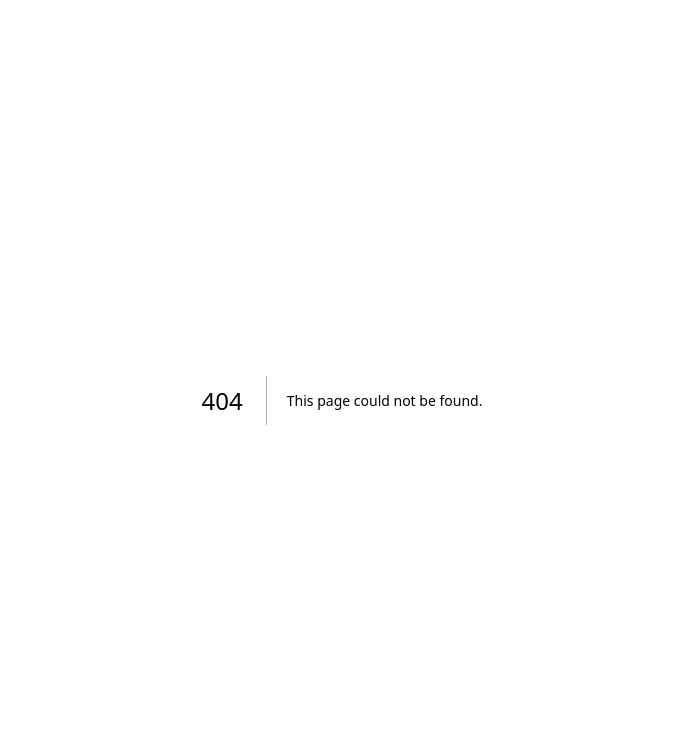
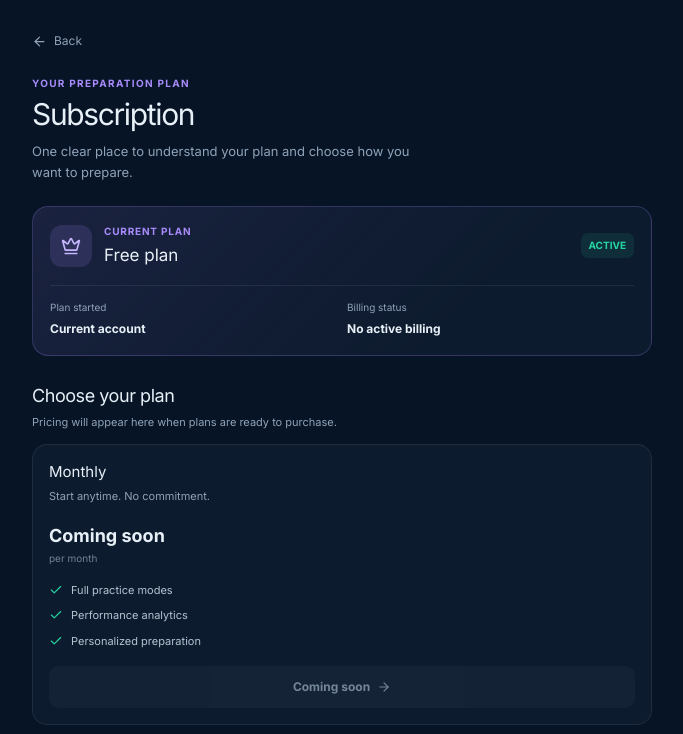
Before and after one commit to examforge99/examlogic, a Next.js app: page /subscription in a window 1280 px wide. Before the commit this address had no page. Shown: the top 734 px of the page, without its empty margins (298-981 px from the left). Built offline with nearby package versions, Linux system fonts and the light colour scheme.

Commit message:
Add documented Subscription page UI

```diff
--- /dev/null
+++ b/src/app/subscription/page.tsx
@@ -0,0 +1,54 @@
+'use client'
+
+// src/app/subscription/page.tsx
+import { useRouter } from 'next/navigation'
+import { ArrowLeft, ArrowRight, Check, Crown, ShieldCheck, Sparkles } from 'lucide-react'
+
+const plans = [
+  { name: 'Monthly', price: 'Coming soon', period: 'per month', hook: 'Start anytime. No commitment.', features: ['Full practice modes', 'Performance analytics', 'Personalized preparation'], featured: false },
+  { name: 'Quarterly', price: 'Coming soon', period: 'per 3 months', hook: 'Serious preparation. Better value.', features: ['Everything in Monthly', 'Longer preparation runway', 'Progress tracking'], featured: true },
+  { name: 'Yearly', price: 'Coming soon', period: 'per year', hook: 'Full exam cycle. Best value.', features: ['Everything in Quarterly', 'Full-cycle preparation', 'One plan for the long run'], featured: false },
+]
+export default function SubscriptionPage() {
+  const router = useRouter()
+  return <main style={{ minHeight: '100svh', background: '#071426', color: '#E8F0F7', padding: '24px 16px calc(40px + env(safe-area-inset-bottom))' }}>
+    <div style={{ maxWidth: 620, margin: '0 auto' }}>
+      <button onClick={() => router.back()} style={{ display: 'inline-flex', alignItems: 'center', gap: 7, padding: '8px 0', color: '#8FA2B7', fontSize: 12 }}><ArrowLeft size={15}/> Back</button>
+      <header style={{ marginTop: 18, marginBottom: 23 }}>
+        <p style={{ margin: 0, color: '#A78BFA', fontSize: 10, fontWeight: 800, letterSpacing: '.13em' }}>YOUR PREPARATION PLAN</p>
+        <h1 style={{ margin: '7px 0 0', fontSize: 30, lineHeight: 1.1, letterSpacing: '-.045em' }}>Subscription</h1>
+        <p style={{ margin: '10px 0 0', maxWidth: 390, color: '#8FA2B7', fontSize: 13, lineHeight: 1.6 }}>One clear place to understand your plan and choose how you want to prepare.</p>
+      </header>
+
+      <section style={{ padding: 17, borderRadius: 16, border: '1px solid rgba(167,139,250,.23)', background: 'linear-gradient(135deg,rgba(167,139,250,.12),#0D1B2E 70%)' }}>
+        <div style={{ display: 'flex', alignItems: 'center', gap: 12 }}>
+          <span style={{ width: 42, height: 42, display: 'grid', placeItems: 'center', borderRadius: 12, background: 'rgba(167,139,250,.15)', color: '#C4B5FD' }}><Crown size={20}/></span>
+          <div style={{ flex: 1 }}><p style={{ margin: 0, color: '#A78BFA', fontSize: 10, fontWeight: 800, letterSpacing: '.08em' }}>CURRENT PLAN</p><h2 style={{ margin: '4px 0 0', fontSize: 17 }}>Free plan</h2></div>
+          <span style={{ padding: '5px 8px', borderRadius: 7, background: 'rgba(37,214,162,.1)', color: '#25D6A2', fontSize: 10, fontWeight: 750 }}>ACTIVE</span>
+        </div>
+        <div style={{ display: 'grid', gridTemplateColumns: 'repeat(2,minmax(0,1fr))', gap: 10, marginTop: 17, paddingTop: 14, borderTop: '1px solid rgba(255,255,255,.07)' }}>
+          <div><p style={{ margin: 0, color: '#8FA2B7', fontSize: 10 }}>Plan started</p><p style={{ margin: '5px 0 0', fontSize: 12, fontWeight: 700 }}>Current account</p></div>
+          <div><p style={{ margin: 0, color: '#8FA2B7', fontSize: 10 }}>Billing status</p><p style={{ margin: '5px 0 0', fontSize: 12, fontWeight: 700 }}>No active billing</p></div>
+        </div>
+      </section>
+
+      <section style={{ marginTop: 26 }}>
+        <div style={{ marginBottom: 13 }}><h2 style={{ margin: 0, fontSize: 18, letterSpacing: '-.025em' }}>Choose your plan</h2><p style={{ margin: '5px 0 0', color: '#8FA2B7', fontSize: 11 }}>Pricing will appear here when plans are ready to purchase.</p></div>
+        <div style={{ display: 'grid', gap: 11 }}>
+          {plans.map(plan => <article key={plan.name} style={{ padding: 16, borderRadius: 15, border: '1px solid ' + (plan.featured ? 'rgba(167,139,250,.4)' : 'rgba(255,255,255,.08)'), background: plan.featured ? 'linear-gradient(145deg,rgba(167,139,250,.09),#0D1B2E 60%)' : '#0D1B2E' }}>
+            <div style={{ display: 'flex', alignItems: 'start', justifyContent: 'space-between', gap: 12 }}>
+              <div><h3 style={{ margin: 0, fontSize: 15 }}>{plan.name}</h3><p style={{ margin: '5px 0 0', color: '#8FA2B7', fontSize: 11 }}>{plan.hook}</p></div>
+              {plan.featured && <span style={{ padding: '5px 7px', borderRadius: 6, background: 'rgba(167,139,250,.14)', color: '#C4B5FD', fontSize: 9, fontWeight: 800 }}>POPULAR</span>}
+            </div>
+            <p style={{ margin: '17px 0 2px', fontSize: 18, fontWeight: 800 }}>{plan.price}</p><p style={{ margin: 0, color: '#718399', fontSize: 10 }}>{plan.period}</p>
+            <div style={{ display: 'grid', gap: 9, marginTop: 16 }}>
+              {plan.features.map(feature => <div key={feature} style={{ display: 'flex', alignItems: 'center', gap: 8, color: '#B5C3D1', fontSize: 11 }}><Check size={14} color="#25D6A2"/>{feature}</div>)}
+            </div>
+            <button disabled style={{ width: '100%', display: 'flex', justifyContent: 'center', alignItems: 'center', gap: 7, marginTop: 17, padding: 12, borderRadius: 10, background: plan.featured ? '#A78BFA' : '#162538', color: plan.featured ? '#0B1020' : '#8FA2B7', fontSize: 12, fontWeight: 750, opacity: .8 }}>Coming soon <ArrowRight size={14}/></button>
+          </article>)}
+        </div>
+      </section>
+      <p style={{ display: 'flex', justifyContent: 'center', alignItems: 'center', gap: 6, marginTop: 22, color: '#718399', fontSize: 10 }}><ShieldCheck size={13}/> No payment is taken from this screen.</p>
+    </div>
+  </main>
+}
```
